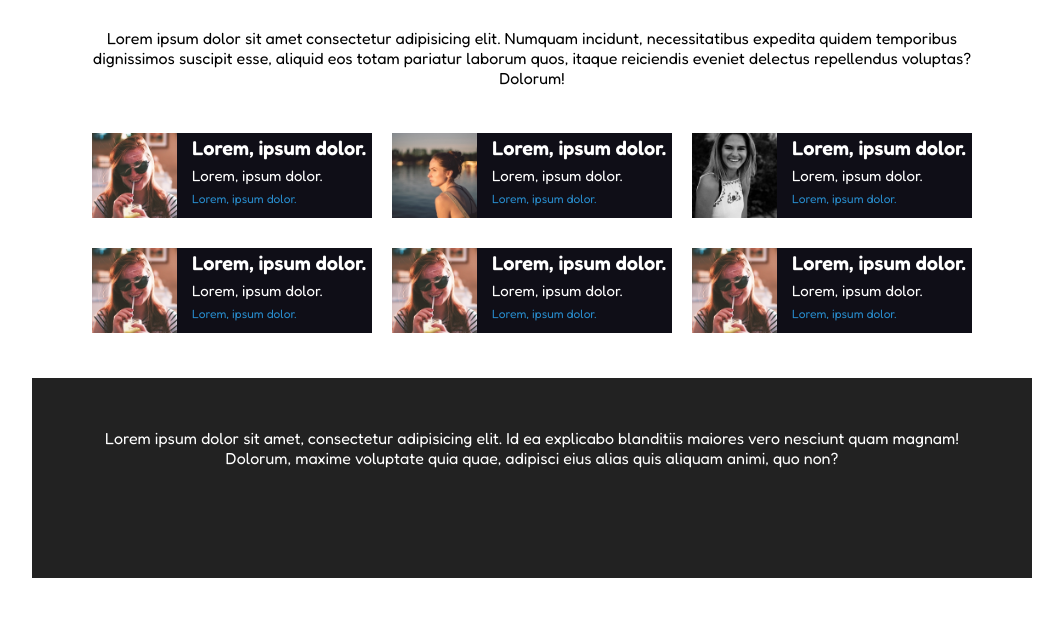
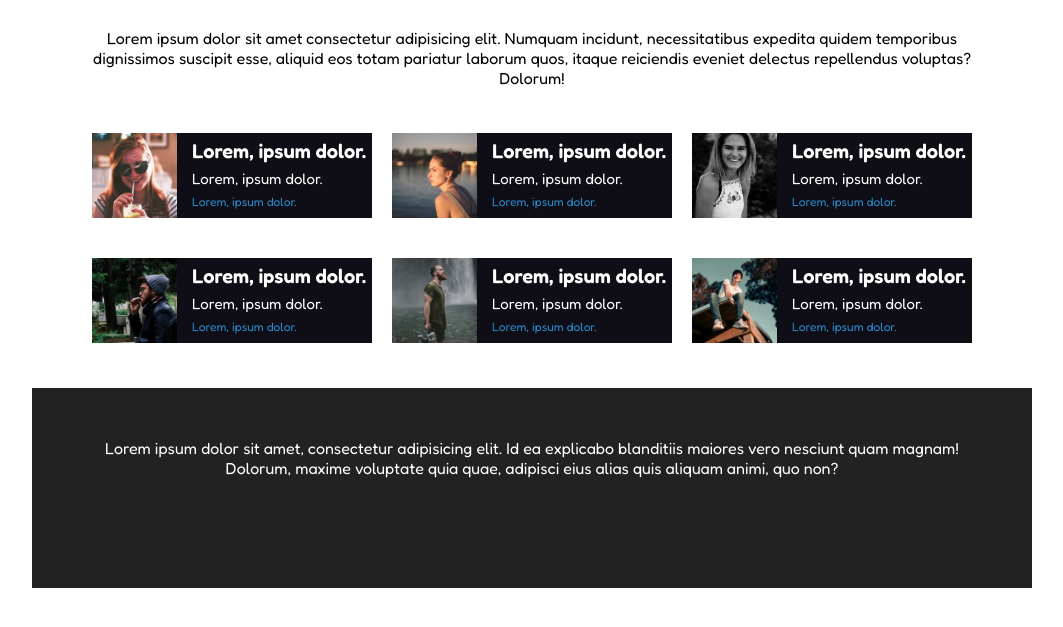
Before and after one commit to w3bd3v3lop3rNico/html-css-float-cards, a plain HTML site: page index.html in a window 1280 px wide. Shown: the part 133-760 px from the top of the page, without its empty margins (108-1171 px from the left). Drawn offline with Linux system fonts and the light colour scheme.

Commit message:
padding-margin-fix

```diff
--- a/css/style.css
+++ b/css/style.css
@@ -91,7 +91,17 @@ img {
     padding-bottom: 30px;
 }
 
+.card .name-card {
+    padding-top: 6px;
+}
 
+
+.upside-card {
+    margin-bottom: 20px;
+}
+.down-card {
+    margin-top: 20px;
+}
 
 
 /* FOOTER */
--- a/index.html
+++ b/index.html
@@ -29,21 +29,21 @@
 
             <main class="clearfix main-padding">
 
-                <div class="card bg-color">
+                <div class="card bg-color clearfix upside-card">
                     <img src="./img/female1.png" alt="" class="img-card">
 
                     <div class="name-card">Lorem, ipsum dolor.</div>
                     <div class="role-card">Lorem, ipsum dolor.</div>
                     <div class="mail-card">Lorem, ipsum dolor.</div>
                 </div>
-                <div class="card bg-color">
+                <div class="card bg-color clearfix upside-card">
                     <img src="./img/female2.png" alt="" class="img-card">
 
                     <div class="name-card">Lorem, ipsum dolor.</div>
                     <div class="role-card">Lorem, ipsum dolor.</div>
                     <div class="mail-card">Lorem, ipsum dolor.</div>
                 </div>
-                <div class="card bg-color">
+                <div class="card bg-color clearfix upside-card">
                     <img src="./img/female3.png" alt="" class="img-card">
 
                     <div class="name-card">Lorem, ipsum dolor.</div>
@@ -51,24 +51,24 @@
                     <div class="mail-card">Lorem, ipsum dolor.</div>
 
                 </div>
-                <div class="card bg-color">
-                    <img src="./img/female1.png" alt="" class="img-card">
+                <div class="card bg-color clearfix down-card">
+                    <img src="./img/male1.png" alt="" class="img-card">
 
                     <div class="name-card">Lorem, ipsum dolor.</div>
                     <div class="role-card">Lorem, ipsum dolor.</div>
                     <div class="mail-card">Lorem, ipsum dolor.</div>
 
                 </div>
-                <div class="card bg-color">
-                    <img src="./img/female1.png" alt="" class="img-card">
+                <div class="card bg-color clearfix down-card">
+                    <img src="./img/male2.png" alt="" class="img-card">
 
                     <div class="name-card">Lorem, ipsum dolor.</div>
                     <div class="role-card">Lorem, ipsum dolor.</div>
                     <div class="mail-card">Lorem, ipsum dolor.</div>
 
                 </div>
-                <div class="card bg-color">
-                    <img src="./img/female1.png" alt="" class="img-card">
+                <div class="card bg-color clearfix down-card">
+                    <img src="./img/male3.png" alt="" class="img-card">
 
                     <div class="name-card">Lorem, ipsum dolor.</div>
                     <div class="role-card">Lorem, ipsum dolor.</div>
```
